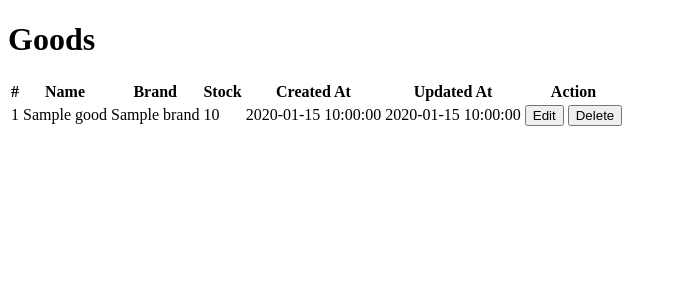
After one commit to AlexanderHappy/summary_wms, a PHP site: template app/views/goods/index.php in a window 1280 px wide. The commit adds this page. Shown: the top 300 px of the page, without its empty margins (0-676 px from the left). Run offline with PHP 8.4, Linux system fonts and the light colour scheme; the template is opened without the code that fills it: most values are stand-ins (such as "Sample title", 1, 10 or a date in 2020).

Commit message:
Добавлен GoodsController, index.php для goods и изменен Router.

```diff
--- a/app/Router.php
+++ b/app/Router.php
@@ -6,6 +6,7 @@ class Router
 {
   private $routes = [
     '/^\/' . APP_BASE_PATH . '\/?$/' => ['controller' => 'home\\HomeController', 'action' => 'index'],
+    '/^\/' . APP_BASE_PATH . '\/goods\/?$/' => ['controller' => 'goods\\GoodsController'],
   ];
 
   public function run()
--- /dev/null
+++ b/app/views/goods/index.php
@@ -0,0 +1,38 @@
+<?php
+ob_start();
+$title = 'Goods';
+?>
+
+<table>
+  <thead>
+    <th>#</th>
+    <th>Name</th>
+    <th>Brand</th>
+    <th>Stock</th>
+    <th>Created At</th>
+    <th>Updated At</th>
+    <th>Action</th>
+  </thead>
+
+  <tbody>
+    <?php foreach ($goods as $key => $good): ?>
+      <tr>
+        <td><?= $key + 1 ?></td>
+        <td><?= $good['name'] ?></td>
+        <td><?= $good['brand'] ?></td>
+        <td><?= $good['stock'] ?></td>
+        <td><?= $good['created_at'] ?></td>
+        <td><?= $good['updated_at'] ?></td>
+        <td>
+          <button>Edit</button>
+          <button>Delete</button>
+        </td>
+      </tr>
+    <?php endforeach ?>
+  </tbody>
+</table>
+
+<?php
+$content = ob_get_clean();
+include 'app/views/layout.php';
+?>
```
Also changed, not shown: controllers/goods/GoodsController.php (added, +17 -0 lines), .htaccess (added).
